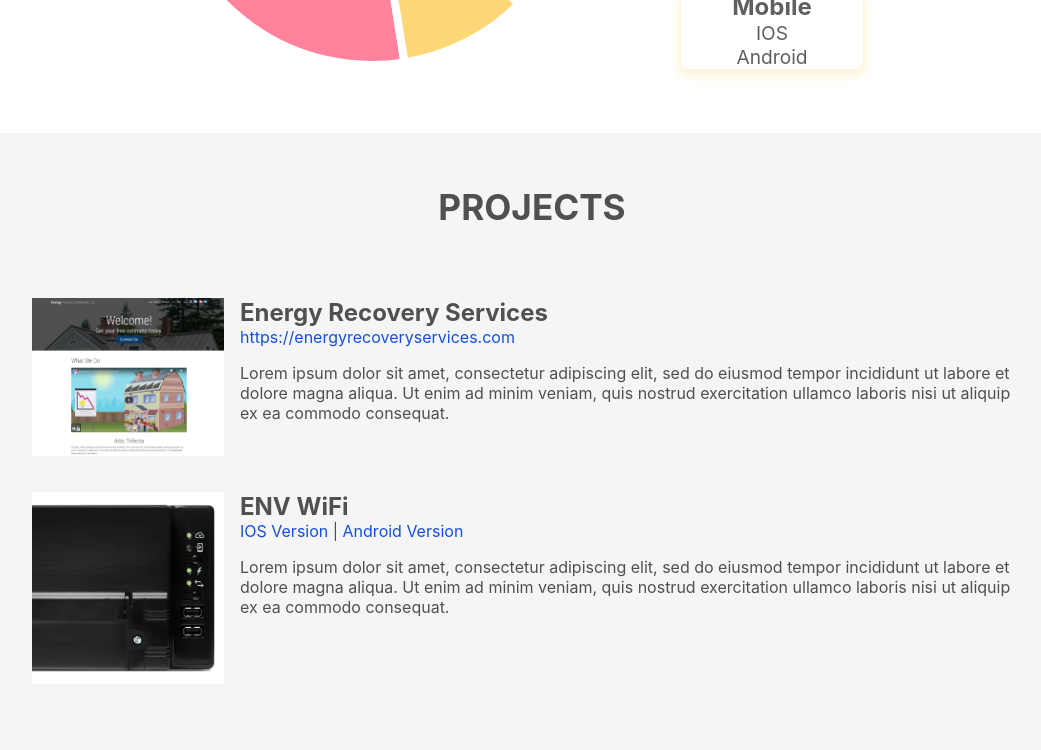
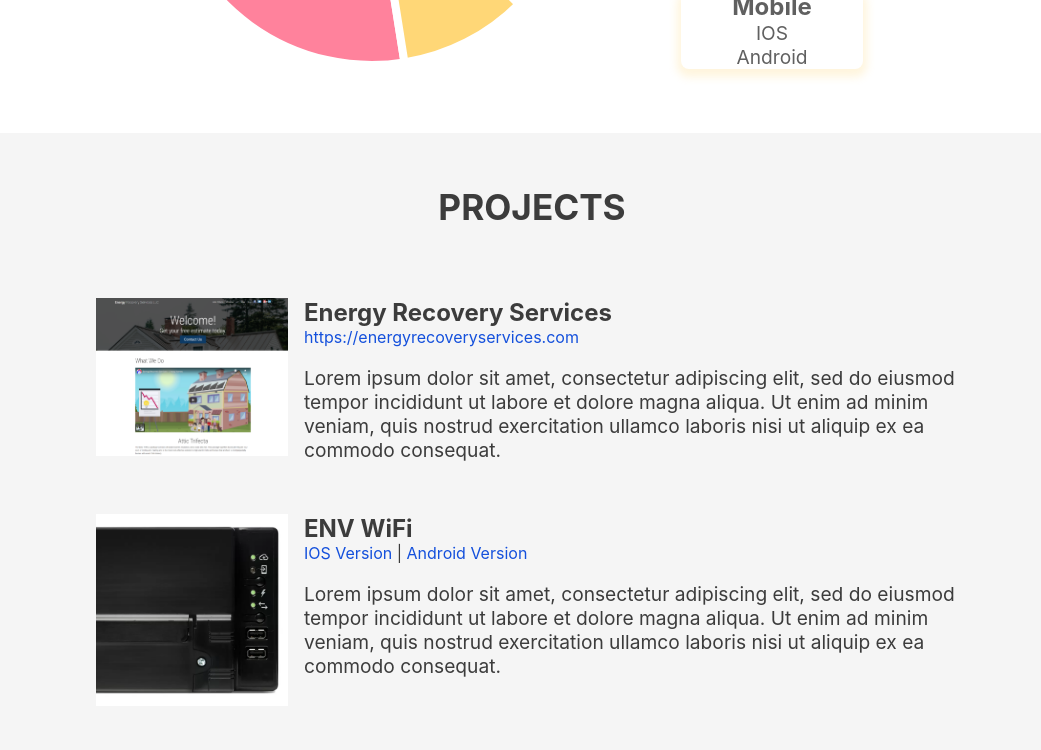
Before and after one commit to JasonGodmere/Portfolio-Website, a React (Create React App) app in the folder frontend/: page / in a window 1280 px wide. Shown: the part 1240-1990 px from the top of the page, without its empty margins (108-1149 px from the left). Built offline with nearby package versions, Linux system fonts and the light colour scheme.

Commit message:
minor font-size and margin change for "Portfolio p" and "Projects-container"

```diff
--- a/frontend/src/components/portfolio/Portfolio.css
+++ b/frontend/src/components/portfolio/Portfolio.css
@@ -1,6 +1,6 @@
 
 .Port-container {
-  color: rgb(80,80,80);
+  color: rgb(60,60,60);
   margin: auto;
   padding-bottom: 4em;
   max-width: 1000px;
@@ -124,6 +124,8 @@
   grid-template-columns: 1fr;
   column-gap: 2em;
   row-gap: 2em;
+  margin-left: 4em;
+  margin-right: 4em;
 }
 .project {
   text-align: left;
@@ -137,7 +139,6 @@
 .project p {
   padding-left: 0;
   margin-left: 0;
-  font-size: 1em;
 }
 .project-title {
   margin: 0;
```
Also changed, not shown: 1 other file (tests, documents, lock files or other folders).
